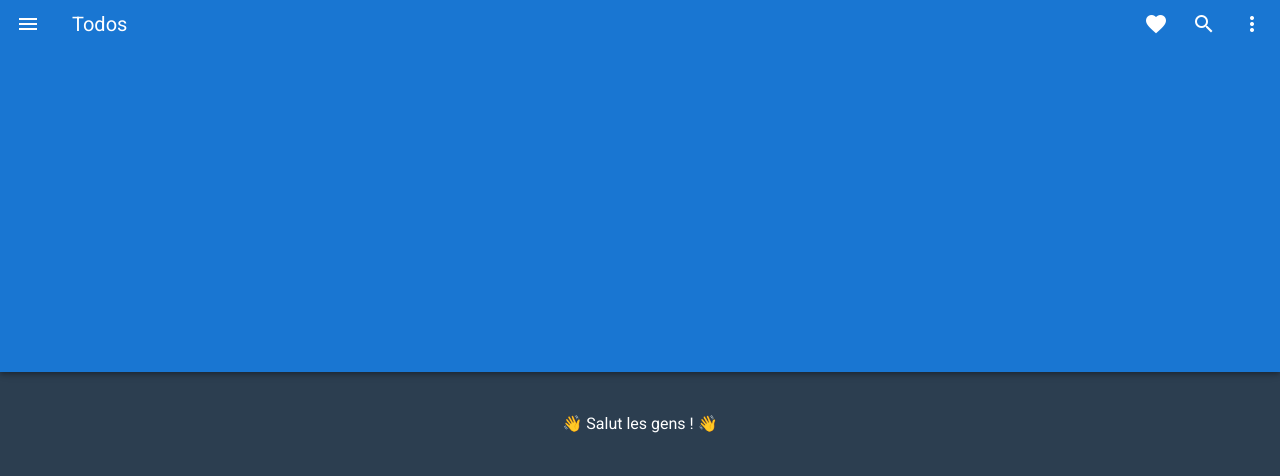
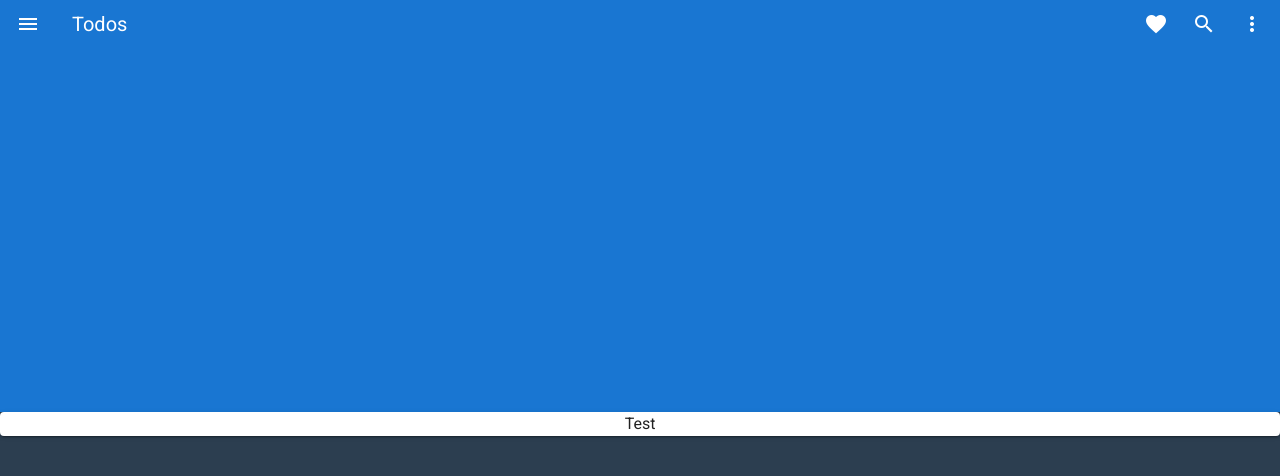
Before and after one commit to gilles-gardet/todo-vue, a Vue app: page / in a window 1280 px wide. Shown: the top 476 px of the page. Built offline with nearby package versions, Linux system fonts and the light colour scheme.

Commit message:
chore: re-arrange components

```diff
--- a/src/App.vue
+++ b/src/App.vue
@@ -1,11 +1,12 @@
 <template>
   <div id="app">
-    <Topbar msg="Salut les gens !"/>
+    <Topbar/>
   </div>
 </template>
 
 <script>
 import Topbar from './components/Topbar.vue'
+import Todo from "@/components/Todo";
 
 export default {
   name: 'App',
--- /dev/null
+++ b/src/components/Todo.vue
@@ -0,0 +1,23 @@
+<template>
+  <div>
+    <v-card elevation="2">
+      Test
+    </v-card>
+  </div>
+</template>
+
+<script>
+export default {
+  name: 'Todo',
+  props: {
+    msg: String
+  },
+  data() {
+    return {
+      name: ''
+    };
+  }
+}
+</script>
+
+<style scoped></style>
--- a/src/components/Topbar.vue
+++ b/src/components/Topbar.vue
@@ -27,18 +27,22 @@
         </v-menu>
       </v-app-bar>
       <v-main>
-        <div class="text-center pa-10">👋 {{ msg }} 👋</div>
-        <!-- Votre Code ICI -->
+        <Todo msg="Salut les mecs"/>
       </v-main>
     </v-app>
   </div>
 </template>
 
 <script>
+import Todo from "@/components/Todo";
+
 export default {
   name: 'Topbar',
   props: {
     msg: String
+  },
+  components: {
+    Todo
   },
   data() {
     return {
```
